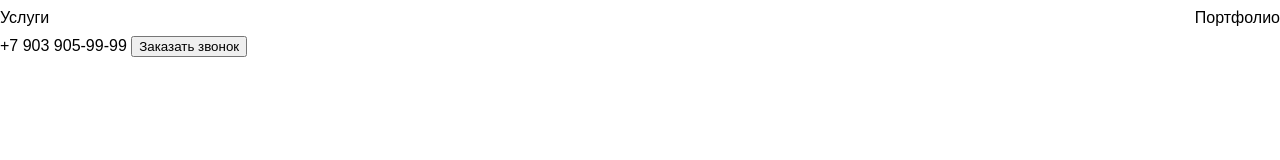
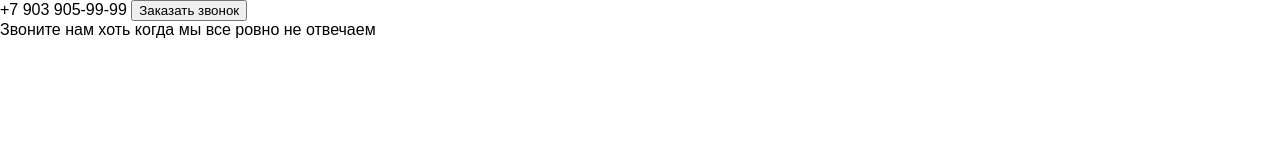
Before and after one commit to DenisIvanov1993/special-app, a plain HTML site: page index.html in a window 1280 px wide. Drawn offline with Linux system fonts and the light colour scheme.

Commit message:
new div title

```diff
--- a/index.html
+++ b/index.html
@@ -11,14 +11,11 @@
 </head>
 <body>
     <header>
-        <nav>
-            <a href="#services">Услуги</a>
-            <a href="#portfolio">Портфолио</a>
-        </nav>
         <div>
             <a href="tel:+79039059999">+7 903 905-99-99</a>
             <button>Заказать звонок</button>
         </div>
+        <div>Звоните нам хоть когда мы все ровно не отвечаем</div>
     </header>
 </body>
 </html>
```
